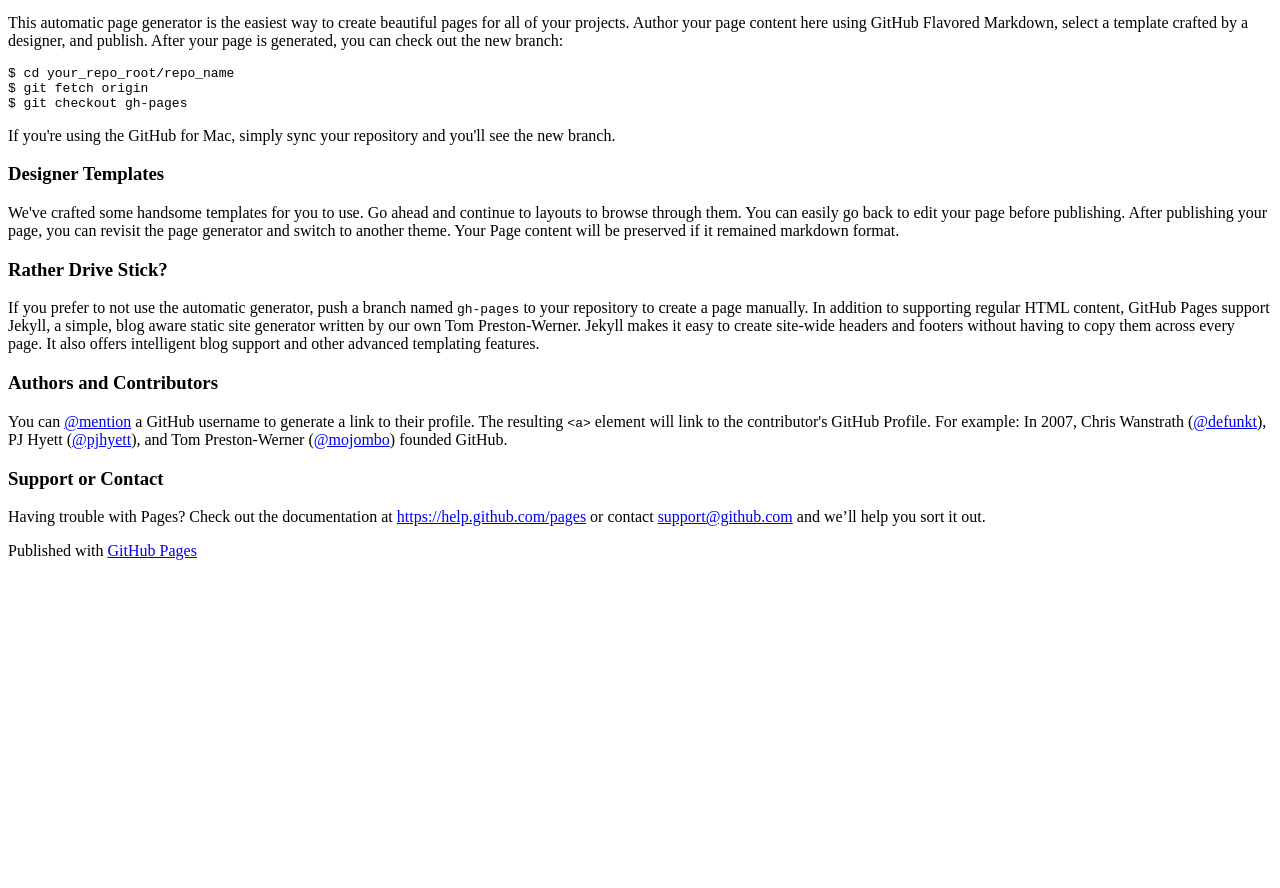
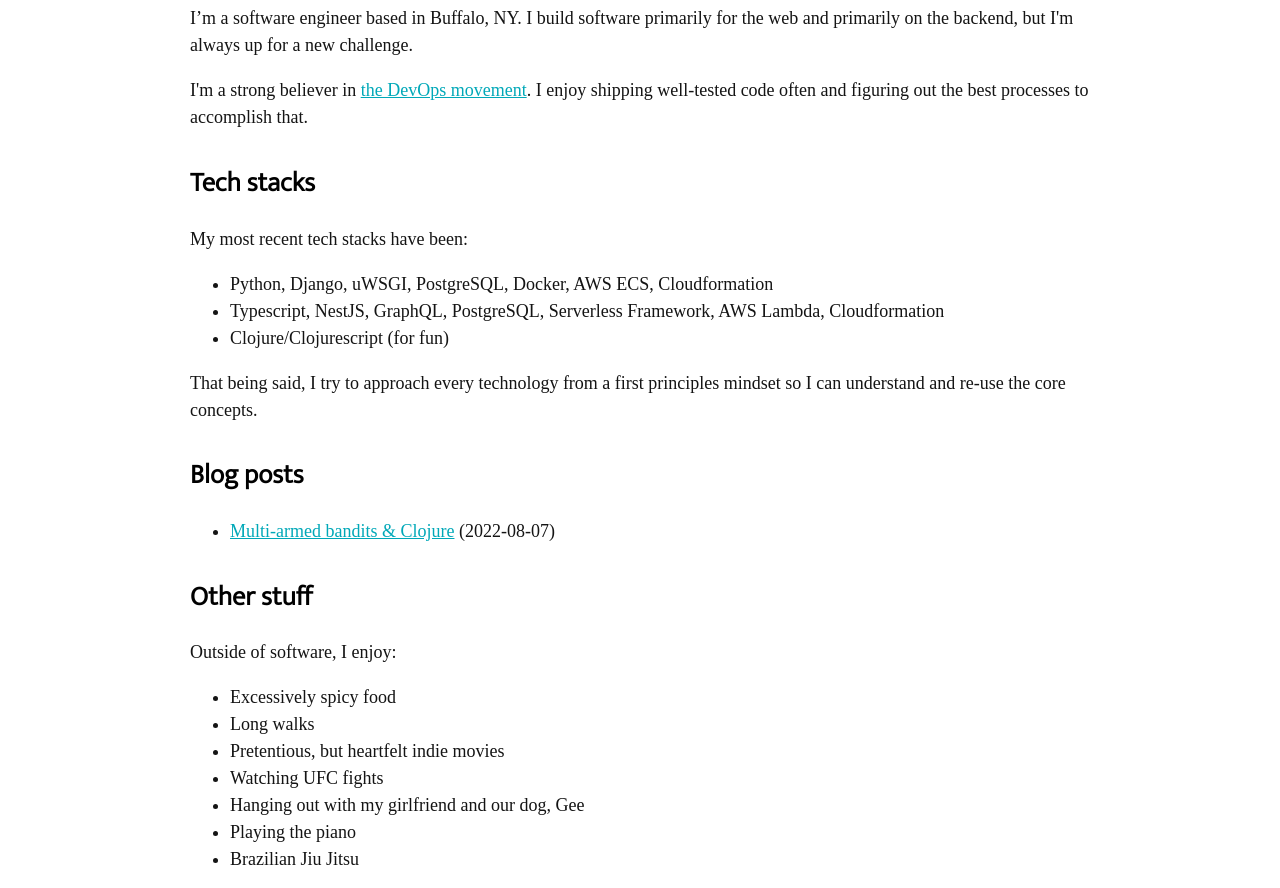
Before and after one commit to NickCellino/nickcellino.github.io, a plain HTML site: page index.html in a window 1280 px wide. Shown: the part 133-1021 px from the top of the page. Before the commit the page ends 800 px from the top, so only its background shows below. Drawn offline with Linux system fonts and the light colour scheme; a web font is replaced by a local one.

Commit message:
update blog homepage

```diff
--- a/index.html
+++ b/index.html
@@ -1,74 +1,64 @@
 <!DOCTYPE html>
-<html>
+<html lang="en">
+  <head>
+    <meta charset="UTF-8">
+    <meta name="viewport" content="width=device-width, initial-scale=1.0">
+    <meta http-equiv="X-UA-Compatible" content="ie=edge">
+    <title>Nick Cellino's Website</title>
+    <link rel="stylesheet" href="/stylesheets/style.css">
+  </head>
+  <body>
+    <h1>Hi, I'm Nick. I build software for startups.</h1>
 
-  <head>
-    <meta charset='utf-8'>
-    <meta http-equiv="X-UA-Compatible" content="chrome=1">
-    <meta name="description" content="Nickcellino.GitHub.io : ">
+    <p>
+    I’m a software engineer based in Buffalo, NY. I build software primarily for the web and primarily on the backend, but I'm always up for a new challenge.
+    </p>
 
-    <link rel="stylesheet" type="text/css" media="screen" href="stylesheets/stylesheet.css">
+    <p>
+    I'm a strong believer in <a href="https://cloud.google.com/architecture/devops">the DevOps movement</a>. I enjoy
+    shipping well-tested code often and figuring out the best processes to accomplish that.
+    </p>
 
-    <title>Nickcellino.GitHub.io</title>
-  </head>
+    <h2>Tech stacks</h2>
+    <p>
+    My most recent tech stacks have been:
 
-  <body>
+    <ul>
+      <li>Python, Django, uWSGI, PostgreSQL, Docker, AWS ECS, Cloudformation</li>
+      <li>Typescript, NestJS, GraphQL, PostgreSQL, Serverless Framework, AWS Lambda, Cloudformation</li>
+      <li>Clojure/Clojurescript (for fun)</li>
+    </ul>
 
-    <!-- HEADER -->
-    <div id="header_wrap" class="outer">
-        <header class="inner">
-          <a id="forkme_banner" href="https://github.com/NickCellino">View on GitHub</a>
+    That being said, I try to approach every technology from a first principles mindset so I can understand and re-use the
+    core concepts.
+    </p>
 
-          <h1 id="project_title">Nickcellino.GitHub.io</h1>
-          <h2 id="project_tagline"></h2>
+    <h2>Blog posts</h2>
+    <ul>
+      <li><a href="/blog/2022-08-07-clojure-bandits.html">Multi-armed bandits & Clojure</a> (2022-08-07)</li>
+    </ul>
 
-        </header>
-    </div>
+    <h2>Other stuff</h2>
+    <p>
+    Outside of software, I enjoy:
 
-    <!-- MAIN CONTENT -->
-    <div id="main_content_wrap" class="outer">
-      <section id="main_content" class="inner">
-        <h3>
-<a id="welcome-to-github-pages" class="anchor" href="#welcome-to-github-pages" aria-hidden="true"><span class="octicon octicon-link"></span></a>Welcome to GitHub Pages.</h3>
+    <ul>
+      <li>Excessively spicy food</li>
+      <li>Long walks</li>
+      <li>Pretentious, but heartfelt indie movies</li>
+      <li>Watching UFC fights</li>
+      <li>Hanging out with my girlfriend and our dog, Gee</li>
+      <li>Playing the piano</li>
+      <li>Brazilian Jiu Jitsu</li>
+    </ul>
 
-<p>This automatic page generator is the easiest way to create beautiful pages for all of your projects. Author your page content here using GitHub Flavored Markdown, select a template crafted by a designer, and publish. After your page is generated, you can check out the new branch:</p>
+    </p>
 
-<pre><code>$ cd your_repo_root/repo_name
-$ git fetch origin
-$ git checkout gh-pages
-</code></pre>
-
-<p>If you're using the GitHub for Mac, simply sync your repository and you'll see the new branch.</p>
-
-<h3>
-<a id="designer-templates" class="anchor" href="#designer-templates" aria-hidden="true"><span class="octicon octicon-link"></span></a>Designer Templates</h3>
-
-<p>We've crafted some handsome templates for you to use. Go ahead and continue to layouts to browse through them. You can easily go back to edit your page before publishing. After publishing your page, you can revisit the page generator and switch to another theme. Your Page content will be preserved if it remained markdown format.</p>
-
-<h3>
-<a id="rather-drive-stick" class="anchor" href="#rather-drive-stick" aria-hidden="true"><span class="octicon octicon-link"></span></a>Rather Drive Stick?</h3>
-
-<p>If you prefer to not use the automatic generator, push a branch named <code>gh-pages</code> to your repository to create a page manually. In addition to supporting regular HTML content, GitHub Pages support Jekyll, a simple, blog aware static site generator written by our own Tom Preston-Werner. Jekyll makes it easy to create site-wide headers and footers without having to copy them across every page. It also offers intelligent blog support and other advanced templating features.</p>
-
-<h3>
-<a id="authors-and-contributors" class="anchor" href="#authors-and-contributors" aria-hidden="true"><span class="octicon octicon-link"></span></a>Authors and Contributors</h3>
-
-<p>You can <a href="https://github.com/blog/821" class="user-mention">@mention</a> a GitHub username to generate a link to their profile. The resulting <code>&lt;a&gt;</code> element will link to the contributor's GitHub Profile. For example: In 2007, Chris Wanstrath (<a href="https://github.com/defunkt" class="user-mention">@defunkt</a>), PJ Hyett (<a href="https://github.com/pjhyett" class="user-mention">@pjhyett</a>), and Tom Preston-Werner (<a href="https://github.com/mojombo" class="user-mention">@mojombo</a>) founded GitHub.</p>
-
-<h3>
-<a id="support-or-contact" class="anchor" href="#support-or-contact" aria-hidden="true"><span class="octicon octicon-link"></span></a>Support or Contact</h3>
-
-<p>Having trouble with Pages? Check out the documentation at <a href="https://help.github.com/pages">https://help.github.com/pages</a> or contact <a href="mailto:support@github.com">support@github.com</a> and we’ll help you sort it out.</p>
-      </section>
-    </div>
-
-    <!-- FOOTER  -->
-    <div id="footer_wrap" class="outer">
-      <footer class="inner">
-        <p>Published with <a href="http://pages.github.com">GitHub Pages</a></p>
-      </footer>
-    </div>
-
-
+    <h2>Links</h2>
+    <ul>
+      <li><a href="https://github.com/NickCellino">Github</a></li>
+      <li><a href="https://www.linkedin.com/in/nicholas-cellino-353a128a">LinkedIn</a></li>
+    </ul>
 
   </body>
 </html>
```
